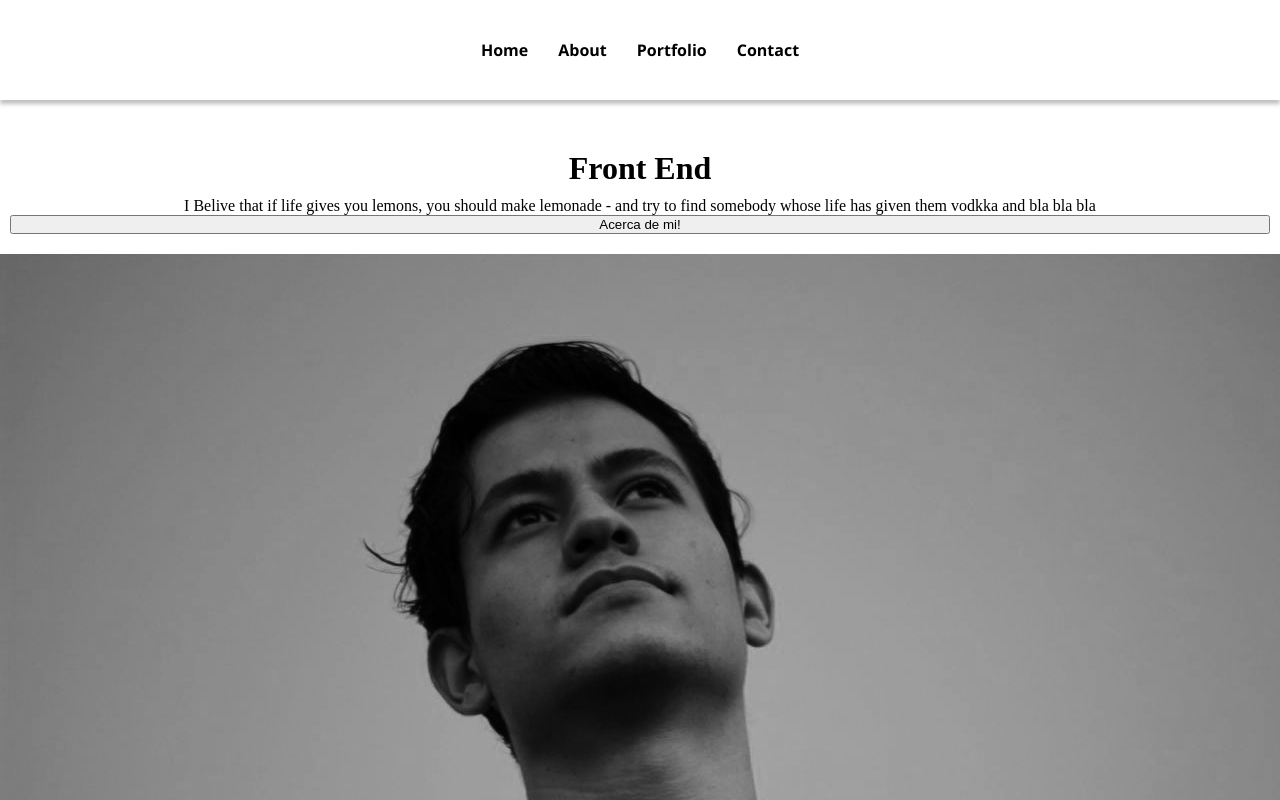
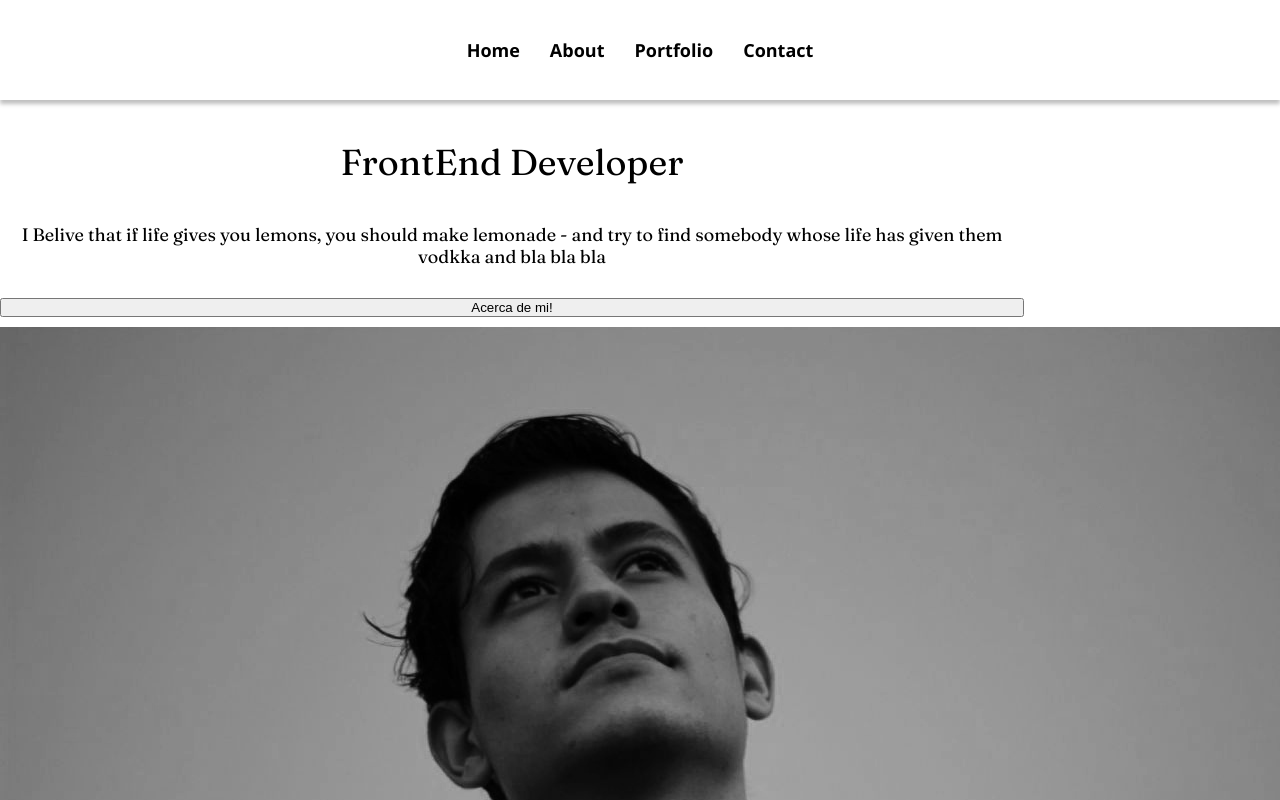
Before and after one commit to PoweredByChisco/PoweredByChisco.github.io, a plain HTML site: page index.html in a window 1280 px wide. Shown: the top 800 px of the page. Drawn offline with nearby package versions, Linux system fonts and the light colour scheme; files whose address does not match are found by name.

Commit message:
segundo commit

```diff
--- a/index.html
+++ b/index.html
@@ -6,7 +6,7 @@
     <title>Francisco Marquez</title>
     <link rel="stylesheet" href="./style.css">
     <link rel="preconnect" href="https://fonts.gstatic.com">
-    <link href="https://fonts.googleapis.com/css2?family=Open+Sans:wght@600&display=swap" rel="stylesheet">
+    <link href="https://fonts.googleapis.com/css2?family=Fraunces:wght@400;500;700&display=swap" rel="stylesheet">
     <link href="https://fonts.googleapis.com/css2?family=Open+Sans:wght@400;700&display=swap" rel="stylesheet">
 </head>
 <body>
@@ -21,7 +21,7 @@
         </ul>
     </header>
     <main>
-        <h1>Front End</h1>
+        <h1>FrontEnd Developer</h1>
         <p>I Belive that if life gives you lemons, you should make lemonade - and try to find somebody whose life has given them vodkka and bla bla bla</p>
         <button><a href="">Acerca de mi!</a></button>
     </main>
--- a/style.css
+++ b/style.css
@@ -6,7 +6,7 @@
 
 :root{
     --body-mobile: 18px;
-    --h1-mobile: 36px;
+    --h1-mobile: 3.6rem;
 }
 
 html{
@@ -14,9 +14,6 @@ html{
     font-size: 62.5%;
 }
 
-body{
-    font-size: 1.6rem;
-}
 
 a{
     color: inherit;
@@ -26,6 +23,7 @@ a{
 /* Header */
 
 header{
+    font-size: var(--body-mobile);
     font-family: 'Open Sans', sans-serif;
     font-weight: 700;
     height: 100px;
@@ -48,23 +46,37 @@ header ul li{
     margin: 0 15px;
 }
 
+/* main */
+
 main{
-    padding: 10px;
     display: flex;
+    flex-direction: column;
     justify-content: center;
-    flex-direction: column;
     align-content: center;
     text-align: center;
+    margin-right: 0;
     margin-bottom: 10px;
+    width: 80%;
 }
 
 main h1{
-    margin-bottom: 10px;
+    font-size: var(--h1-mobile);
+    font-weight: 400;
+    margin-bottom: 40px;
+}
+
+main p{
+    font-size: var(--body-mobile);
+    font-weight: 400;
+    line-height: 22px;
+    text-align: center;
+    margin-bottom: 30px;
 }
 
 aside picture img{
 
     display: flex;
+    flex-direction: column;
     width: 100%;
 }
 
```
